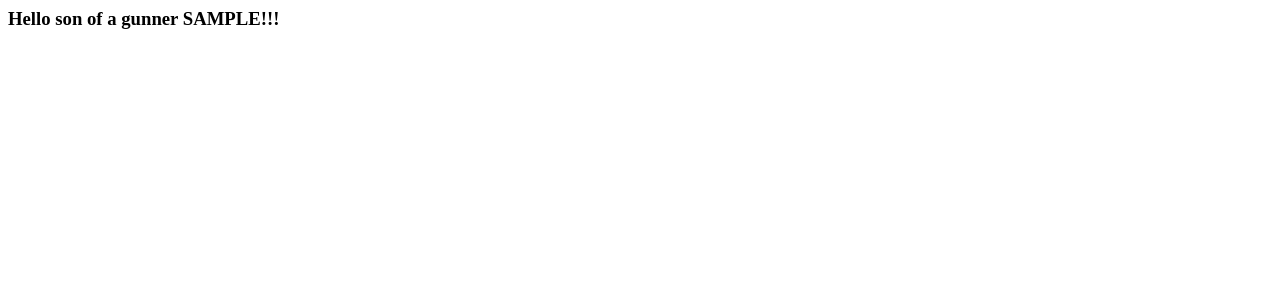
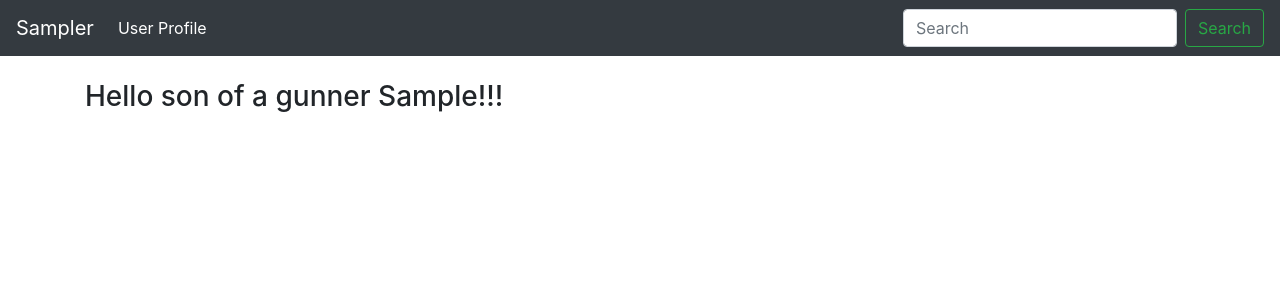
Before and after one commit to dan-sys/flask-blog, a Flask app: a page that uses templates/user.html in a window 1280 px wide. Shown: the top 300 px of the page. Run offline with Flask 3, Linux system fonts and the light colour scheme; some libraries are stand-ins or nearby versions.

Commit message:
- set up of base.html

```diff
--- /dev/null
+++ b/templates/base.html
@@ -0,0 +1,30 @@
+
+<!doctype html>
+<html lang="en">
+  <head>
+    <!-- Required meta tags -->
+    <meta charset="utf-8">
+    <meta name="viewport" content="width=device-width, initial-scale=1, shrink-to-fit=no">
+
+    <!-- Bootstrap CSS -->
+    <link rel="stylesheet" href="https://cdn.jsdelivr.net/npm/bootstrap@4.0.0/dist/css/bootstrap.min.css" integrity="sha384-Gn5384xqQ1aoWXA+058RXPxPg6fy4IWvTNh0E263XmFcJlSAwiGgFAW/dAiS6JXm" crossorigin="anonymous">
+
+    <title>Sampler!</title>
+  </head>
+  <body>
+    {% include 'navbar.html' %}
+    <br/>
+    <div class="container">
+    {% block content %}
+
+
+    {% endblock %}
+    </div>
+
+    <!-- Optional JavaScript -->
+    <!-- jQuery first, then Popper.js, then Bootstrap JS -->
+    <script src="https://code.jquery.com/jquery-3.2.1.slim.min.js" integrity="sha384-KJ3o2DKtIkvYIK3UENzmM7KCkRr/rE9/Qpg6aAZGJwFDMVNA/GpGFF93hXpG5KkN" crossorigin="anonymous"></script>
+    <script src="https://cdn.jsdelivr.net/npm/popper.js@1.12.9/dist/umd/popper.min.js" integrity="sha384-ApNbgh9B+Y1QKtv3Rn7W3mgPxhU9K/ScQsAP7hUibX39j7fakFPskvXusvfa0b4Q" crossorigin="anonymous"></script>
+    <script src="https://cdn.jsdelivr.net/npm/bootstrap@4.0.0/dist/js/bootstrap.min.js" integrity="sha384-JZR6Spejh4U02d8jOt6vLEHfe/JQGiRRSQQxSfFWpi1MquVdAyjUar5+76PVCmYl" crossorigin="anonymous"></script>
+  </body>
+</html>
--- a/templates/index.html
+++ b/templates/index.html
@@ -1,3 +1,7 @@
+
+{% extends 'base.html' %}
+
+{% block content %}
     <h1>Hello Worm</h1>
 
 
@@ -16,3 +20,5 @@
 
     <br><br/>
     {{ fav_piazza.3+95 }}
+
+{% endblock %}
--- /dev/null
+++ b/templates/navbar.html
@@ -0,0 +1,19 @@
+<nav class="navbar navbar-expand-lg navbar-dark bg-dark">
+  <a class="navbar-brand" href="{{ url_for('index') }}">Sampler</a>
+  <button class="navbar-toggler" type="button" data-toggle="collapse" data-target="#navbarSupportedContent" aria-controls="navbarSupportedContent" aria-expanded="false" aria-label="Toggle navigation">
+    <span class="navbar-toggler-icon"></span>
+  </button>
+
+  <div class="collapse navbar-collapse" id="navbarSupportedContent">
+    <ul class="navbar-nav mr-auto">
+      <li class="nav-item active">
+        <a class="nav-link" href="{{ url_for('user', name='Secondus') }}">User Profile <span class="sr-only">(current)</span></a>
+      </li>
+
+    </ul>
+    <form class="form-inline my-2 my-lg-0">
+      <input class="form-control mr-sm-2" type="search" placeholder="Search" aria-label="Search">
+      <button class="btn btn-outline-success my-2 my-sm-0" type="submit">Search</button>
+    </form>
+  </div>
+</nav>
--- a/templates/user.html
+++ b/templates/user.html
@@ -1 +1,6 @@
-<h3>Hello son of a gunner {{ user_name|upper }}!!!</h3>
+{% extends 'base.html' %}
+
+{% block content %}
+    <h3>Hello son of a gunner {{ user_name|title }}!!!</h3>
+
+{% endblock %}
```
Also changed, not shown: templates/404.html (+10 -5 lines), templates/500.html (+10 -5 lines). Lines whose indentation alone changed are shown as unchanged.
